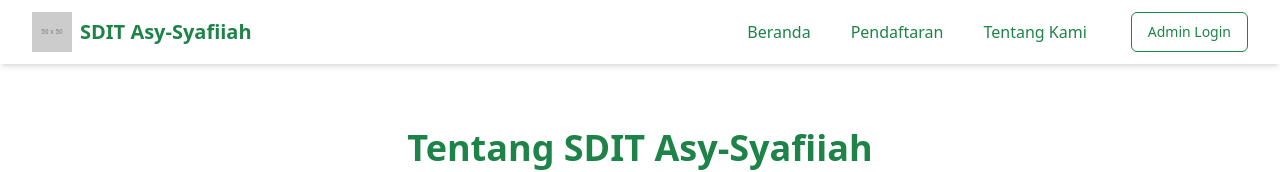
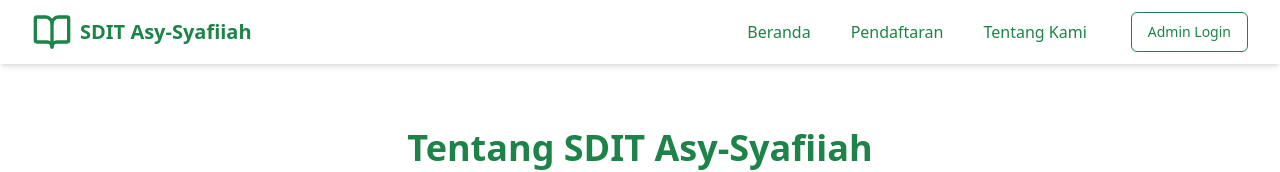
Before and after one commit to uzumakik/asy-syafiiah-daftar-online, a React (Vite) app: page /about in a window 1280 px wide. Shown: the top 172 px of the page. Built offline with nearby package versions, Linux system fonts and the light colour scheme.

Commit message:
Add logo
Add logo to the application.

```diff
--- a/src/components/Navbar.tsx
+++ b/src/components/Navbar.tsx
@@ -1,8 +1,8 @@
-
 import React, { useState } from 'react';
 import { Link } from 'react-router-dom';
 import { Button } from "@/components/ui/button";
 import { Menu, X } from 'lucide-react';
+import { BookOpen } from 'lucide-react';
 
 const Navbar = () => {
   const [isMenuOpen, setIsMenuOpen] = useState(false);
@@ -13,12 +13,11 @@ const Navbar = () => {
         <div className="flex justify-between h-16">
           <div className="flex items-center">
             <Link to="/" className="flex-shrink-0 flex items-center">
-              <img
-                className="h-10 w-auto"
-                src="https://via.placeholder.com/50x50?text=SDIT"
-                alt="SDIT Asy-Syafiiah Logo"
+              <BookOpen
+                className="h-10 w-10 text-school-primary mr-2"
+                strokeWidth={2}
               />
-              <span className="ml-2 text-xl font-bold text-school-primary">SDIT Asy-Syafiiah</span>
+              <span className="text-xl font-bold text-school-primary">SDIT Asy-Syafiiah</span>
             </Link>
           </div>
 
```
